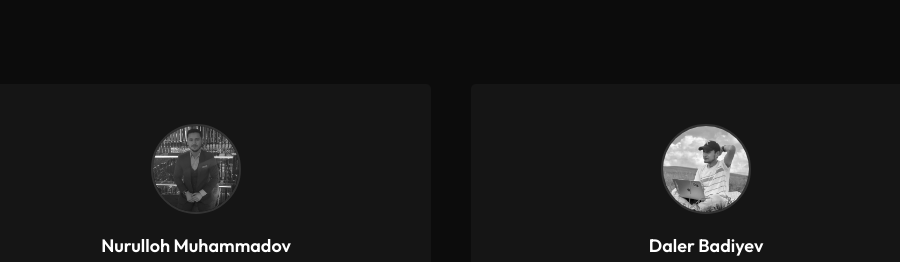
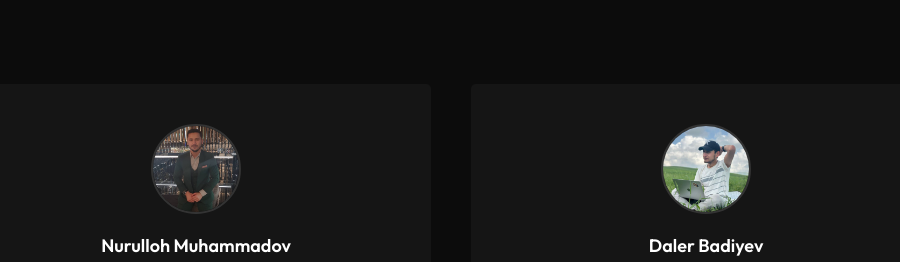
Before and after one commit to shamsiyevshamsiddin19/shamsiyev.uz, a website: page index.html in a window 1280 px wide. Shown: the part 3460-3722 px from the top of the page, without its empty margins (189-1089 px from the left). Drawn offline with nearby package versions, Linux system fonts and the light colour scheme.

Commit message:
Style: Remove grayscale filter from network avatars

```diff
--- a/assets/css/main.css
+++ b/assets/css/main.css
@@ -339,7 +339,6 @@ body {
     width: 100%;
     height: 100%;
     object-fit: cover;
-    filter: grayscale(100%);
     transition: filter 0.3s ease;
 }
 
```
